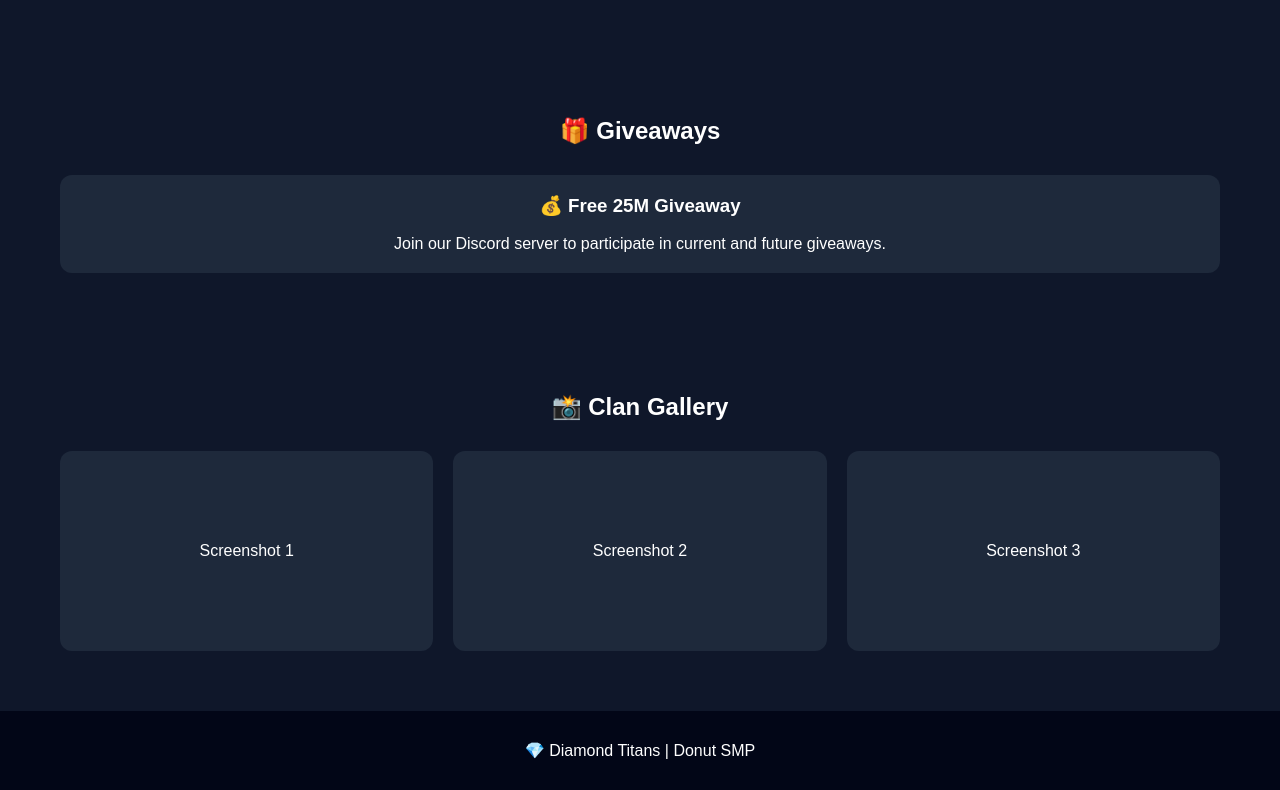
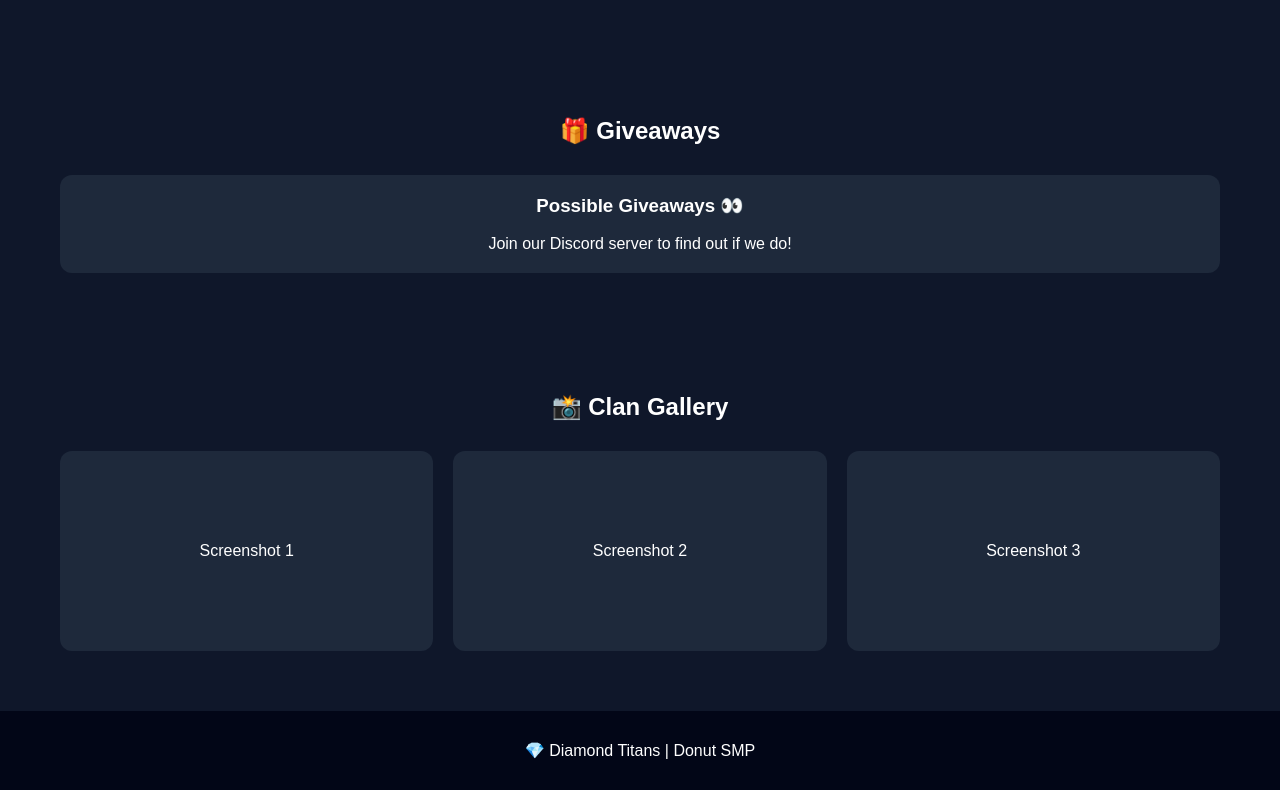
Before and after one commit to jm3335473-droid/diamond-titans, a plain HTML site: page index.html in a window 1280 px wide. Shown: the part 824-1614 px from the top of the page. Drawn offline with Linux system fonts and the light colour scheme.

Commit message:
Update index.html

```diff
--- a/index.html
+++ b/index.html
@@ -157,9 +157,9 @@ footer {
     <h2>🎁 Giveaways</h2>
 
     <div class="card">
-        <h3>💰 Free 25M Giveaway</h3>
+        <h3>Possible Giveaways 👀</h3>
         <br>
-        <p>Join our Discord server to participate in current and future giveaways.</p>
+        <p>Join our Discord server to find out if we do!</p>
     </div>
 </section>
 
```
